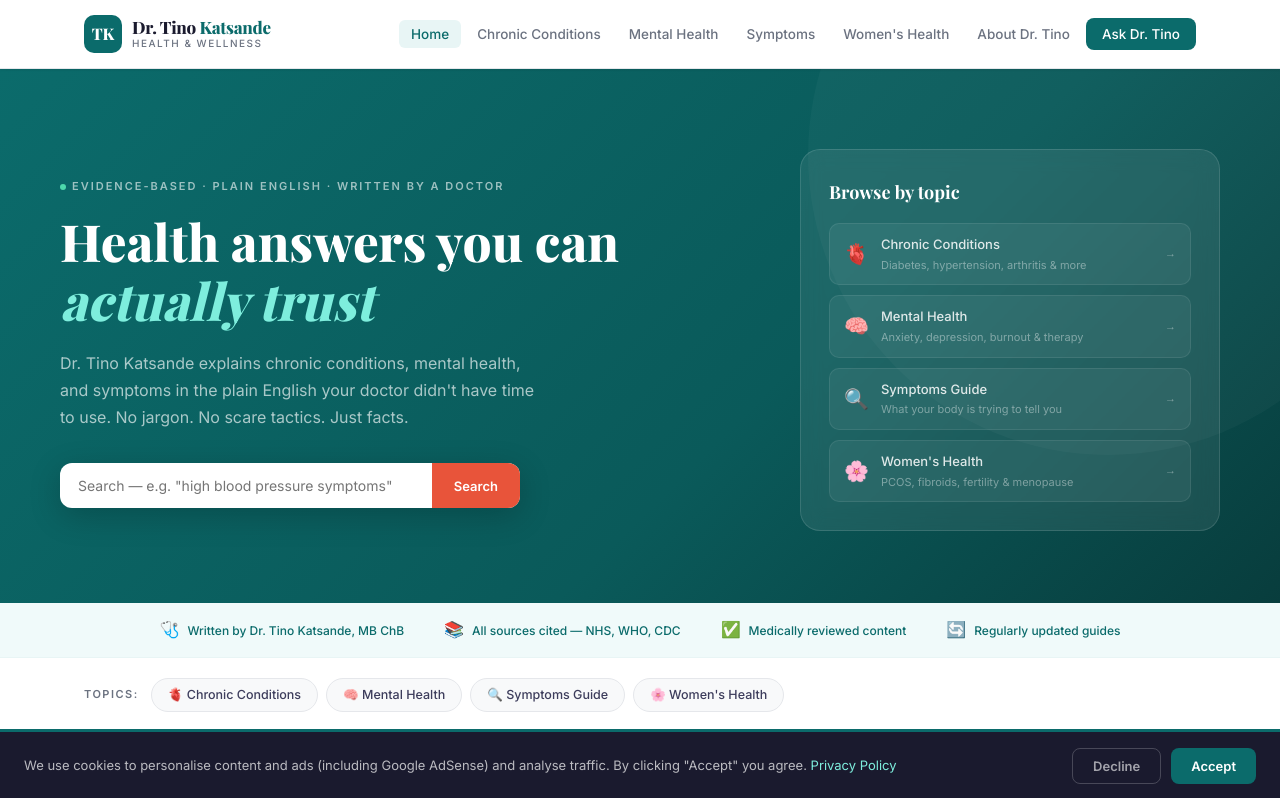
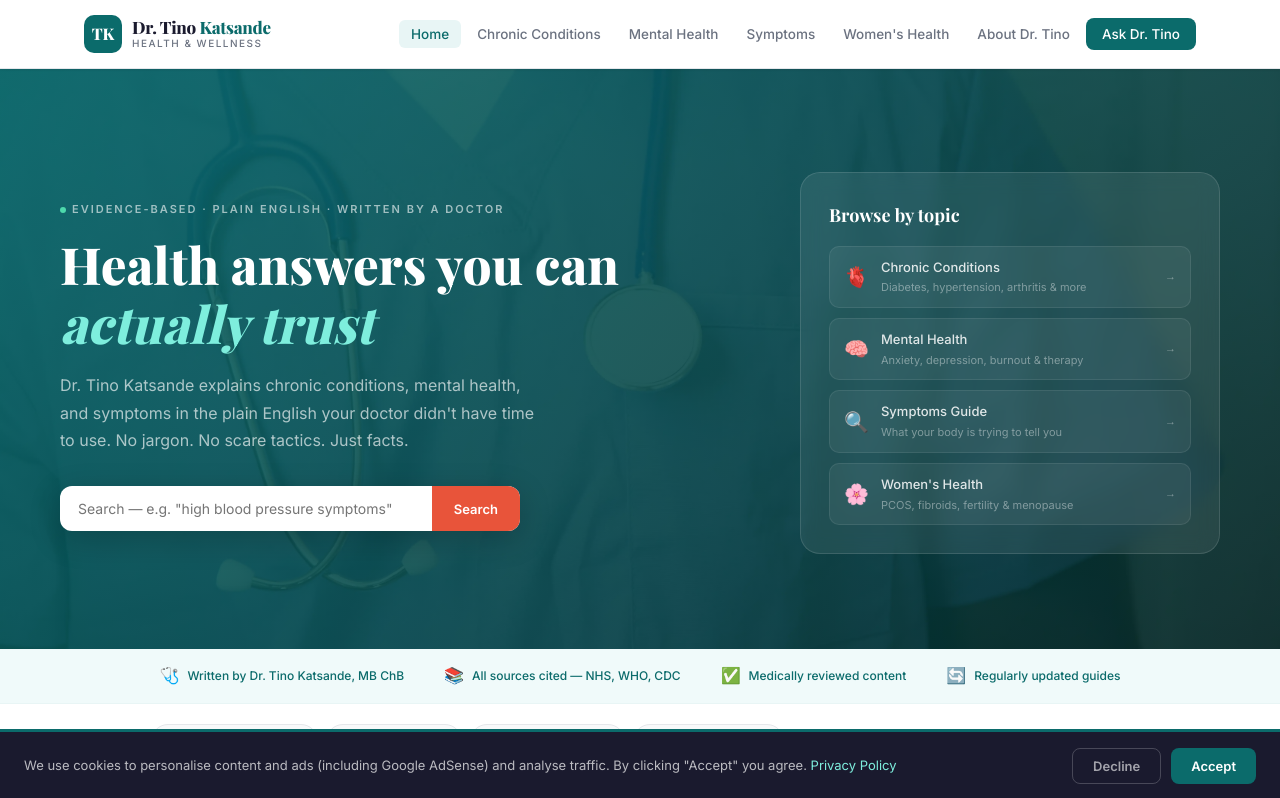
Before and after one commit to doclex877-dotcom/tinokatsande, a Next.js app: page / in a window 1280 px wide. Shown: the top 798 px of the page. Built offline with nearby package versions, Linux system fonts and the light colour scheme; a web font is replaced by a local one.

Commit message:
Add real hero background image to homepage

```diff
--- a/pages/index.js
+++ b/pages/index.js
@@ -28,11 +28,36 @@ export default function Home({ articles }) {
     <>
       <SEO />
 
-      {/* Hero */}
-      <section className="hero">
+      {/* Hero — with real background image */}
+      <section style={{
+        position: 'relative',
+        minHeight: '580px',
+        display: 'flex',
+        alignItems: 'center',
+        overflow: 'hidden',
+      }}>
+        {/* Background image */}
+        <div style={{
+          position: 'absolute', inset: 0,
+          backgroundImage: 'url(/images/hero-bg.webp)',
+          backgroundSize: 'cover',
+          backgroundPosition: 'center',
+          zIndex: 0,
+        }} />
+        {/* Dark overlay */}
+        <div style={{
+          position: 'absolute', inset: 0,
+          background: 'linear-gradient(135deg, rgba(11,107,107,0.92) 0%, rgba(4,40,40,0.88) 100%)',
+          zIndex: 1,
+        }} />
+
+        <div style={{ position: 'relative', zIndex: 2, width: '100%', padding: '80px 24px 72px' }}>
           <div className="hero__inner">
             <div>
-            <p className="hero__eyebrow"><span className="hero__eyebrow-dot" />Evidence-based · Plain English · Written by a doctor</p>
+              <p className="hero__eyebrow">
+                <span className="hero__eyebrow-dot" />
+                Evidence-based · Plain English · Written by a doctor
+              </p>
               <h1 className="hero__title">
                 Health answers you can<br /><em>actually trust</em>
               </h1>
@@ -68,6 +93,7 @@ export default function Home({ articles }) {
               </div>
             </div>
           </div>
+        </div>
       </section>
 
       {/* Trust bar */}
@@ -98,7 +124,6 @@ export default function Home({ articles }) {
       </div>
 
       <div className="container">
-
         {/* Featured articles */}
         {articles.length > 0 && (
           <section className="articles-section">
@@ -119,6 +144,7 @@ export default function Home({ articles }) {
         {[
           { cat: 'chronic-conditions', label: 'Chronic Conditions', icon: '🫀' },
           { cat: 'mental-health', label: 'Mental Health', icon: '🧠' },
+          { cat: 'womens-health', label: "Women's Health", icon: '🌸' },
         ].map(({ cat, label, icon }) => {
           const catArticles = articles.filter(a => a.category === cat).slice(0, 3)
           return (
@@ -140,18 +166,17 @@ export default function Home({ articles }) {
           )
         })}
 
-        {/* About Dr. Tino strip */}
+        {/* About strip */}
         <section style={{ background: 'var(--teal-pale)', border: '1px solid var(--teal-light)', borderRadius: 'var(--radius-xl)', padding: '40px 48px', margin: '48px 0', display: 'grid', gridTemplateColumns: '80px 1fr auto', gap: '24px', alignItems: 'center' }}>
           <div style={{ width: '80px', height: '80px', borderRadius: '50%', background: 'var(--teal)', display: 'flex', alignItems: 'center', justifyContent: 'center', fontFamily: 'var(--font-display)', fontSize: '28px', fontWeight: '800', color: 'var(--white)' }}>TK</div>
           <div>
             <div style={{ fontFamily: 'var(--font-display)', fontSize: '20px', fontWeight: '700', color: 'var(--text-body)', marginBottom: '6px' }}>About Dr. Tino Katsande</div>
             <p style={{ fontSize: '14px', color: 'var(--text-muted)', lineHeight: '1.65', maxWidth: '560px' }}>
-              A Zimbabwe-born physician based in the UK with over a decade of clinical experience. Dr. Tino writes to give patients the clear, honest explanations they deserve — starting with the questions they were too afraid to ask in the consultation room.
+              A Zimbabwe-born NHS General Practitioner based in London with over 12 years of clinical experience. Dr. Tino writes to give patients the clear, honest explanations they deserve.
             </p>
           </div>
           <Link href="/about" className="btn btn--primary" style={{ whiteSpace: 'nowrap' }}>Read my story</Link>
         </section>
-
       </div>
     </>
   )
```
Also changed, not shown: public/images/hero-bg.webp (added). Lines whose indentation alone changed are shown as unchanged.
